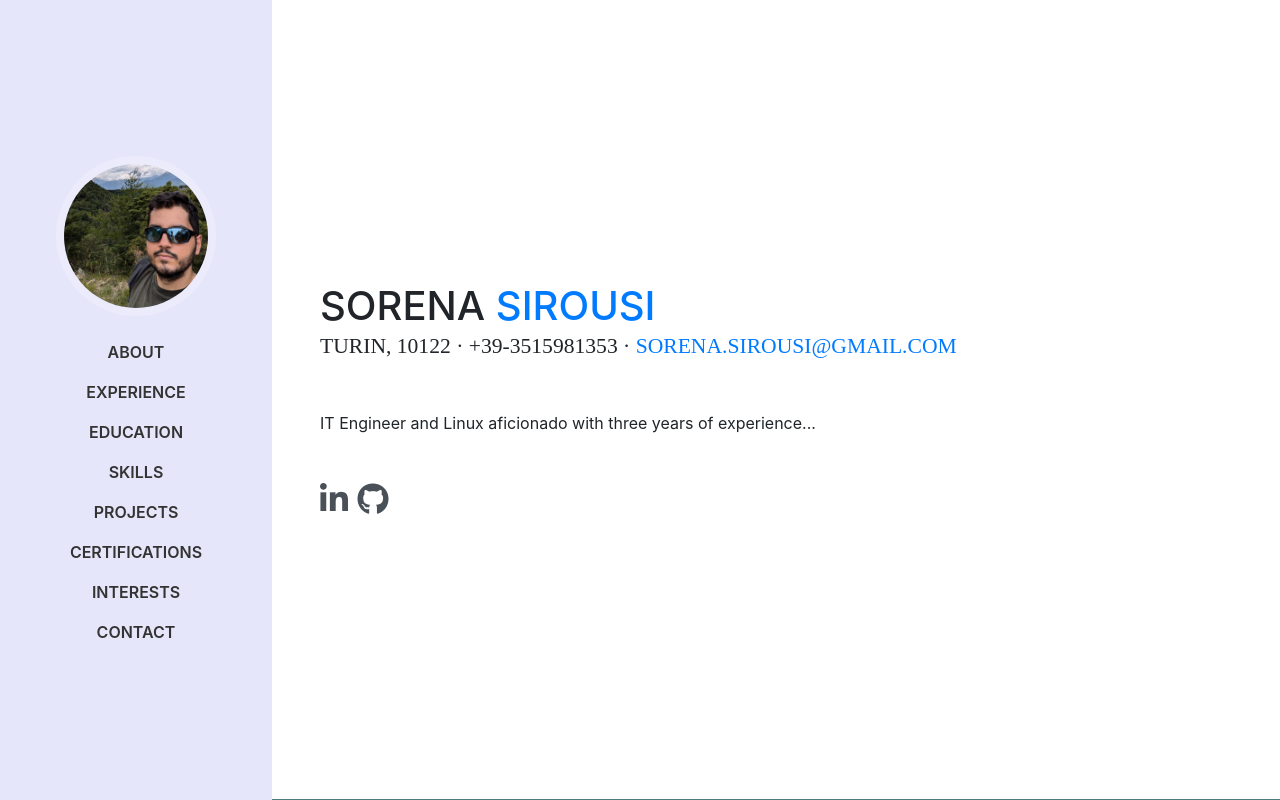
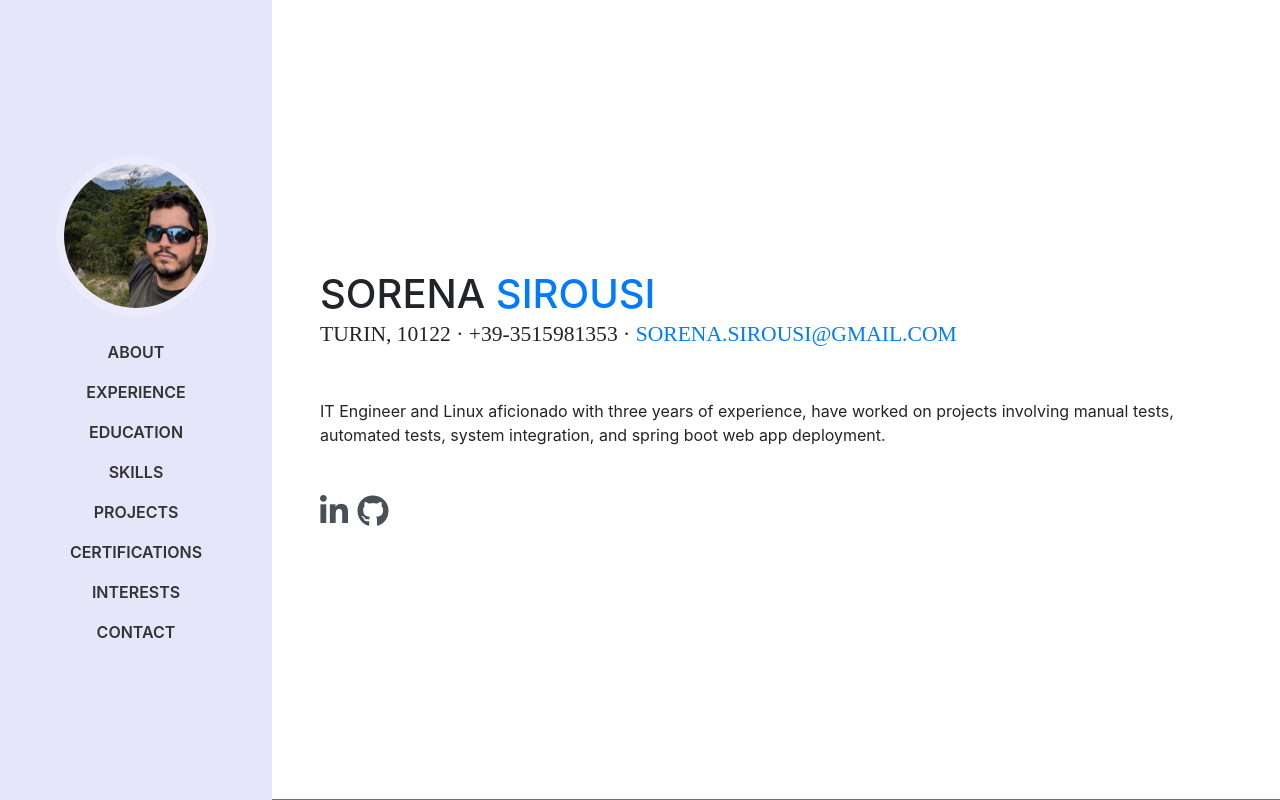
Before and after one commit to sorena-dev/sorena-dev.github.io, a website with bundled scripts: page index.html in a window 1280 px wide. Shown: the top 800 px of the page. Built offline with nearby package versions, Linux system fonts and the light colour scheme; a web font is replaced by a local one.

Commit message:
Update index.html

```diff
--- a/index.html
+++ b/index.html
@@ -77,7 +77,8 @@
                 <div class="subheading mb-5">Turin, 10122 · +39-3515981353 ·
                     <a href="mailto:sorena.sirousi@gmail.com">sorena.sirousi@gmail.com</a>
                 </div>
-                <p class="mb-5">IT Engineer and Linux aficionado with three years of experience...</p>
+                <p class="mb-5">IT Engineer and Linux aficionado with three years of experience, have worked on projects
+                  involving manual tests, automated tests, system integration, and spring boot web app deployment. </p>
                 <ul class="list-inline list-social-icons mb-0">
                     <li class="list-inline-item">
                         <a href="https://www.linkedin.com/in/sorena-sirousi/">
```
